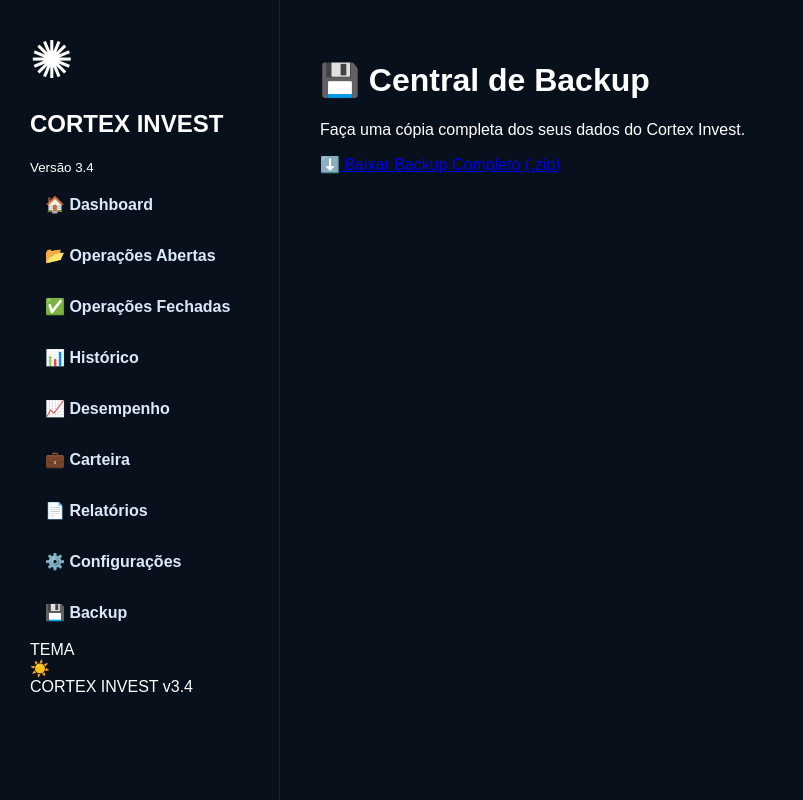
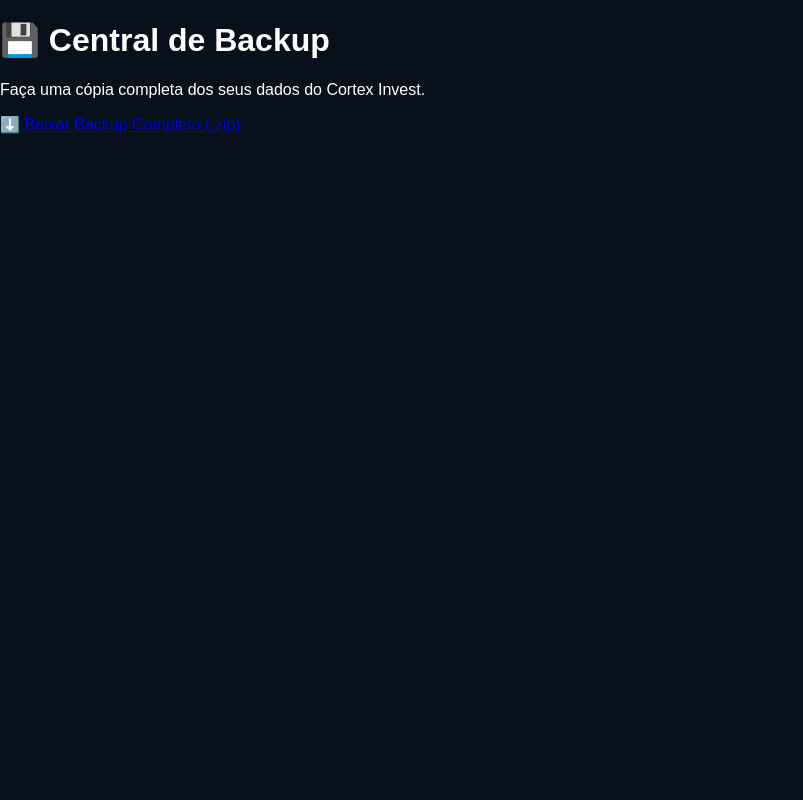
Before and after one commit to andrefcsj/FaculdadeMaria, a Flask app: page /backup in a window 1280 px wide. Shown: the whole page, without its empty margins (0-803 px from the left). Run offline with Flask 3, Linux system fonts and the light colour scheme; some libraries are stand-ins or nearby versions.

Commit message:
Add files via upload

```diff
--- a/templates/base.html
+++ b/templates/base.html
@@ -1,50 +1,15 @@
 <!DOCTYPE html>
 <html lang="pt-BR">
 <head>
-    <meta charset="UTF-8">
-    <meta name="viewport" content="width=device-width, initial-scale=1.0">
-    <title>{% block title %}Cortex Invest{% endblock %}</title>
-    <link rel="stylesheet" href="{{ url_for('static', filename='theme.css') }}">
+<meta charset="UTF-8">
+<meta name="viewport" content="width=device-width, initial-scale=1.0">
+<title>{% block title %}Cortex Invest PRO v3.5{% endblock %}</title>
+<link rel="icon" href="{{ url_for('static', filename='favicon.svg') }}">
+<link rel="stylesheet" href="{{ url_for('static', filename='theme.css') }}">
 </head>
 <body>
-<div class="layout">
-    <aside class="sidebar">
-        <div class="logo">
-            <div style="font-size:52px;margin-bottom:10px;">✺</div>
-            <h2>CORTEX INVEST</h2>
-            <small>Versão 3.4</small>
-        </div>
-
-        <nav>
-            <a href="/" class="{% if request.path == '/' %}active{% endif %}">🏠 Dashboard</a>
-            <a href="#">📂 Operações Abertas</a>
-            <a href="/op-fechadas" class="{% if request.path == '/op-fechadas' %}active{% endif %}">✅ Operações Fechadas</a>
-            <a href="#">📊 Histórico</a>
-            <a href="#">📈 Desempenho</a>
-            <a href="#">💼 Carteira</a>
-            <a href="#">📄 Relatórios</a>
-            <a href="#">⚙️ Configurações</a>
-            <a href="/backup" class="{% if request.path == '/backup' %}active{% endif %}">💾 Backup</a>
-        </nav>
-
-        <div class="theme-area">
-            <div class="theme-label">TEMA</div>
-            <div class="theme-toggle">
-                <span class="theme-icon">☀️</span>
-                <div class="theme-switch" onclick="toggleTheme()"></div>
-            </div>
-        </div>
-
-        <div class="version">
-            CORTEX INVEST v3.4
-        </div>
-    </aside>
-
-    <main class="content">
-        {% block content %}{% endblock %}
-    </main>
-</div>
-
+{% block content %}{% endblock %}
 <script src="{{ url_for('static', filename='theme.js') }}"></script>
+<script src="{{ url_for('static', filename='search_filters.js') }}"></script>
 </body>
 </html>
```
Also changed, not shown: templates/operacoes_abertas.html (+2 -47 lines).
